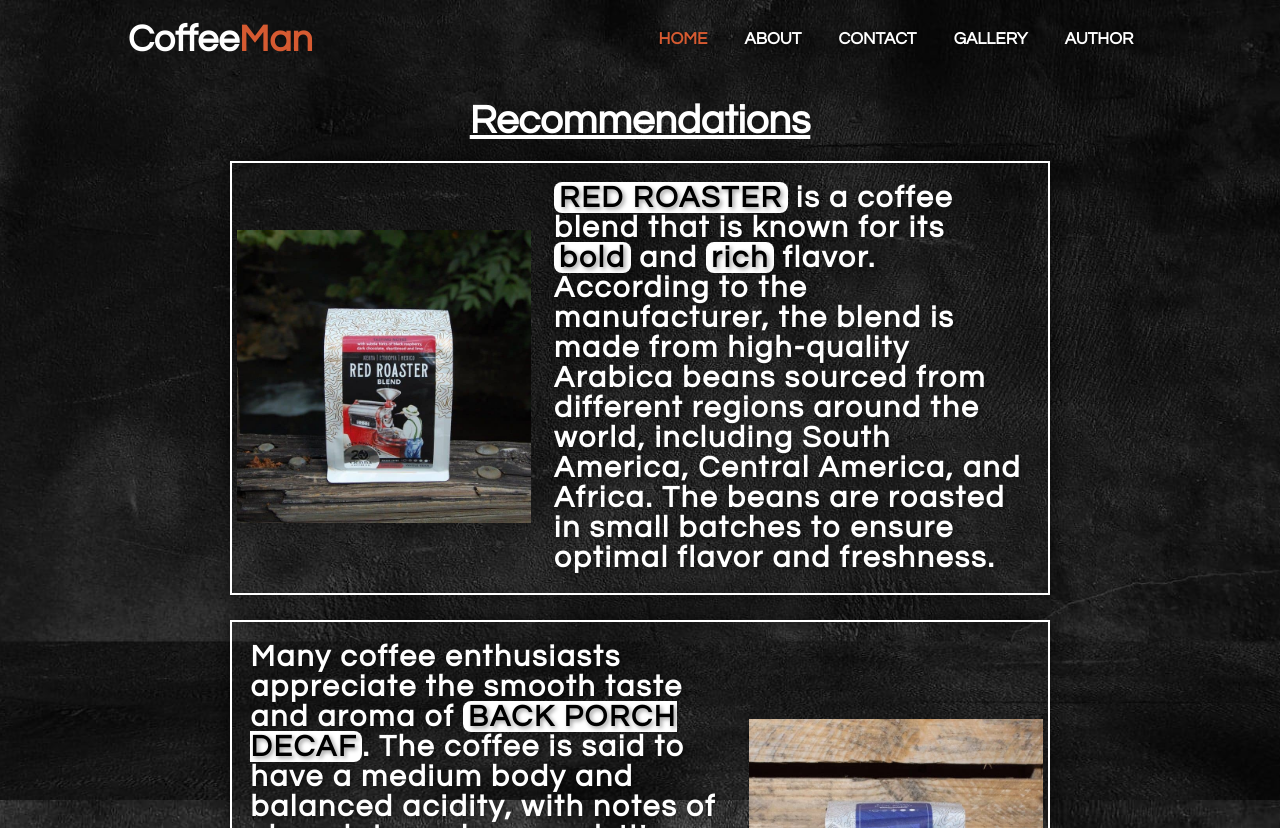
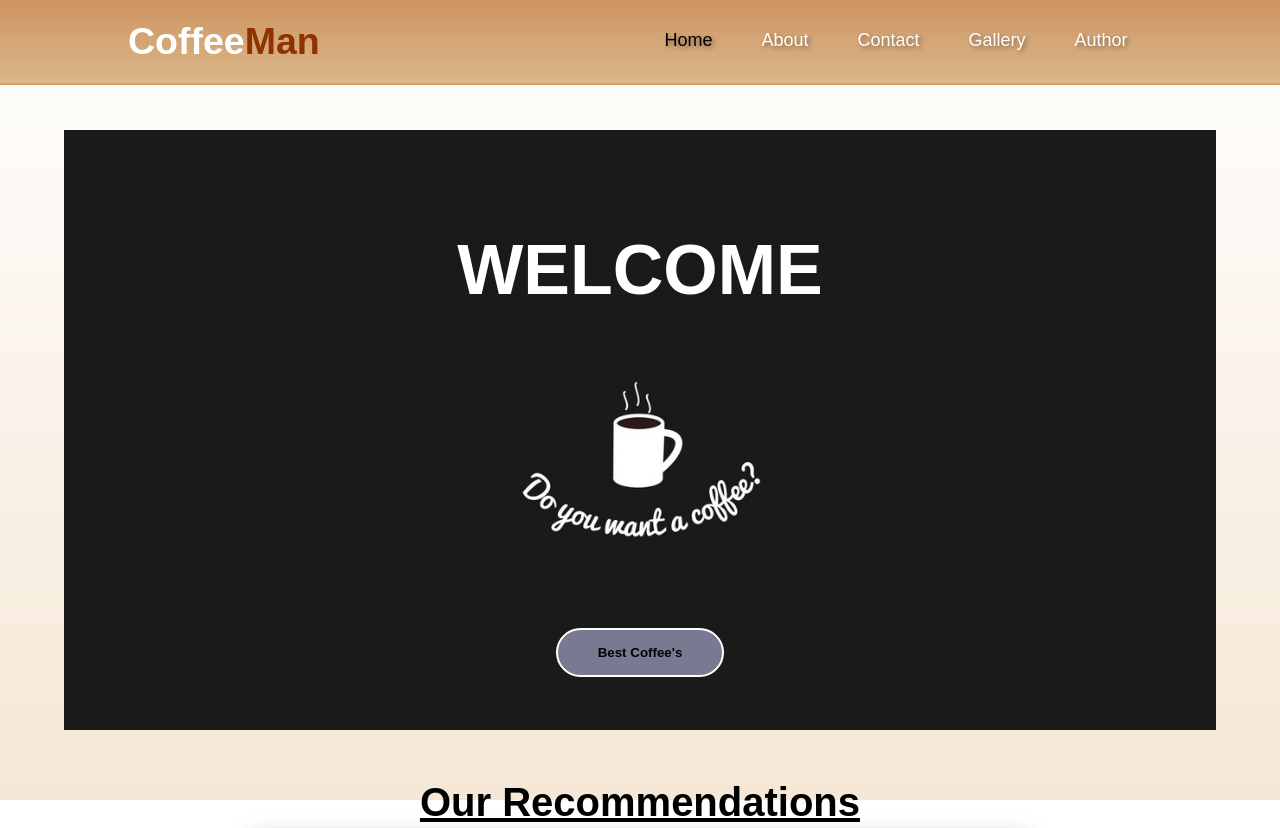
Before and after one commit to splendid69420/splendid69420.github.io, a plain HTML site: page index.html in a window 1280 px wide. Shown: the top 828 px of the page. Drawn offline with Linux system fonts and the light colour scheme.

Commit message:
updated files

```diff
--- a/css/style.css
+++ b/css/style.css
@@ -2,38 +2,29 @@
     margin: 0px;
     padding: 0px;
     box-sizing: border-box;
-    font-family: 'Questrial', sans-serif;
-    color: #fff;
+    font-family: 'Raleway', sans-serif;
+    color: #000;
 }
 html{
     scroll-behavior: smooth;
 }
 body {
-  background-image: url("../img/cover-1.jpg");
-  background-repeat: no-repeat;
-  background-size: cover;
-  background-position:center center;
-  background-attachment: fixed;
   height: 100vh;
   margin: 0;
   display: flex;
   flex-direction: column;
   position: relative;
 }
-body::before {
+body:after {
   content: "";
-    display: block;
-    position:fixed;
+  position: fixed;
   top: 0;
   left: 0;
   width: 100%;
   height: 100%;
-    background-color: #000;
-    opacity: 0.5;
   z-index: -1;
+  background: linear-gradient(to bottom, #fff, #f5e7d5);
 }
-
-
 header{
     position: fixed;
    top: 0;
@@ -41,7 +32,17 @@
    width: 100%;
    z-index: 100;
     width: 100%;
-    background-color: transparent;
+    background-color: #E14D2A;
+    background: linear-gradient(to top, #DAB88B,  #CE9461);
+}
+header::after {
+  content: "";
+  display:block;
+  width: 100%;
+  height: 2px;
+  background-color: #DEA057;
+  margin: 0px auto;
+  border-radius: 10px;
 }
 nav{
     width: 80%;
@@ -54,22 +55,30 @@
     padding: 20px 0px;
     font-size: 25px;
 }
+#logo h1{
+  color: #fff;
+}
 #meni{
     width: 50%;
     padding: 23px 0px;
 }
 #meni ul li{
     color: #6d6b6e;
-    font-weight: 700;
+    font-weight: 500;
     text-transform: uppercase;
-    font-size: 17px;
+    font-size: 18px;
 }
 #meni ul li a {
+  text-transform: capitalize;
+  color: #fff;
     position: relative;
     display: inline-block;
     padding-top: 7px;
     text-decoration: none;
     text-shadow: 2px 2px 4px rgba(0,0,0,0.4);
+  }
+  #meni ul li a:hover{
+    color: #000;
   }
 
   #meni ul li a:after {
@@ -80,7 +89,7 @@
     width: 0%;
     height: 3px;
     border-radius: 20px;
-    background-color: #D65A31;
+    background-color: #000;
     transition: width 0.3s ease-in-out;
     text-underline-offset: 8px;
   }
@@ -89,7 +98,7 @@
     width: 100%;
   }
   #meni ul li.current a {
-    color: #D65A31;
+    color: #000;
   }
 
 
@@ -110,11 +119,40 @@
 }
 
 .txt-color-blue{
-    color: #d65a31;
+    color: #8E3200;
 }
 a:hover{
-    color: #D65A31;
+    color: #000;
     transition: 0.2s;
+}
+#welcome{
+  width: 90%;
+  height: 600px;
+  margin: 50px auto;
+  background-image: url("../img/welcome.jpg");
+  background-size: cover;
+  background-position: center;
+  text-align: center;
+}
+#welcome h2{
+  color: #fff;
+  padding-top: 100px;
+  font-size: 70px;
+}
+.welcome-button{
+  margin-top: 300px;
+  padding: 15px 40px;
+  background-color: #787A91;
+  border-radius: 30px;
+  border: 2px solid #fff;
+  color: #000;
+  font-weight: 700;
+  transition: 0.3s;
+}
+.welcome-button:hover{
+  background-color: #DEA057;
+  transition: 0.3s;
+  cursor: pointer;
 }
 .okvir{
     width: 80%;
@@ -144,10 +182,10 @@
     justify-content: center;
     align-items: center;
     margin-bottom: 20px;
-    width: 80%;
+    width: 75%;
     margin: 0px auto;
     margin-bottom: 25px;
-    border: 2px solid #fff;
+    border: 2px solid #000;
     box-shadow: 0px 0px 19px 5px rgba(0,0,0,0.5);
   }
 
@@ -172,17 +210,16 @@
     padding: 10px;
   }
   .article-text p{
-    font-weight: 900;
-    color: #fff;
-    font-size:30px;
+    color: #000;
+    font-size:25px;
     margin: 10px 0px;
     text-shadow: 2px 2px 4px rgba(0,0,0,0.4);
     letter-spacing: 2px;
-    line-height: 1;
+    line-height: 1.2;
   }
   .red-span{
     color: #000;
-    background-color: #fff;
+    background-color: #DDD;
     border-radius: 8px;
     padding: 0px 5px;
   }
@@ -203,13 +240,14 @@
   #reviews h2, h3{
     text-align: center;
     padding: 20px 0px;
+    text-decoration: underline;
   }
   .review{
-    background-color: rgba(0,0,0,0.1);
+    background-color: #f5e7d5;
     width: 32%;
     text-align: center;
-    border: 2px solid #fff;
-    box-shadow: 0px 0px 19px 5px rgba(0,0,0,0.5);
+    border: 2px solid #000;
+    box-shadow: 0px 2px 19px 5px rgba(0,0,0,0.5);
     text-shadow: 2px 2px 4px rgba(0,0,0,0.4);
   }
   .underline-p{
@@ -218,30 +256,33 @@
   .profile-pic img{
     width: 20%;
     margin-top: 10px;
+    border: 2px solid #DDD;
   }
   .review p{
+    color: #000;
     line-height: 20px;
     letter-spacing: 1.5px;
   }
 .review-box{
-  max-width: 30%;
-  background-color: transparent;
+  max-width: 32%;
+  background-color: #f5e7d5;
   box-shadow: 0px 0px 19px 5px rgba(0,0,0,0.5);
   text-shadow: 2px 2px 4px rgba(0,0,0,0.4);
   padding: 10px;
   margin: 10px auto;
-  border: 2px solid #fff;
+  border: 2px solid #000;
 }
 
 .review-box h3 {
-  color: #fff;
+  text-decoration: underline;
+  color: #000;
   font-size: 24px;
   margin-bottom: 5px;
 }
 
 .review-box label {
   display: block;
-  color: #fff;
+  color: #000;
   font-size: 18px;
   margin-bottom: 5px;
 }
@@ -287,10 +328,16 @@
     justify-content: space-around;
   }
   .article-abt{
+    border-bottom:1px solid #000 ;
     text-align: center;
     width: 32%;
     padding: 10px 0px;
-    border: 3px solid #fff;
+    transition: all 0.3s ease-in-out;
+}
+
+.article-abt:hover {
+  border-bottom: none;
+    transform: scale(1.05);
     box-shadow: 0px 0px 19px 5px rgba(0,0,0,0.5);
     text-shadow: 2px 2px 4px rgba(0,0,0,0.4);
 }
@@ -303,19 +350,21 @@
   main::after {
     content: "";
     display:block;
-    width: 70%;
-    height: 3px;
-    background-color: white;
-    margin: 50px auto;
+    width: 100%;
+    height: 2px;
+    background-color: #DEA057;
+    margin: 50px auto 0px auto;
+    border-radius: 20px;
   }
 
   footer{
-    background-color: transparent;
+    background: linear-gradient(to bottom, #CEAB93, #AD8B73);
     height: auto;
     width: 100%;
     padding-top: 20px;
     flex-shrink: 0;
 }
+
 .footer-content{
     display: flex;
     align-items: center;
@@ -324,11 +373,13 @@
     text-align: center;
 }
 .footer-content h3{
+  color: #fff;
     font-size: 1.8rem;
     padding-bottom: 10px;
     line-height: 3rem;
 }
 .footer-content p{
+  color: #fff;
     margin: 5px auto;
     line-height: 28px;
     font-size: 14px;
@@ -347,7 +398,10 @@
     transition: color .4s ease;
 }
 .socials a:hover i{
-    color: #D65A31;
+    color: #fff;
+}
+.socials a:hover{
+  color: #fff;
 }
 .footer-bottom{
     background-color: transparent;
@@ -360,10 +414,10 @@
     text-transform: capitalize;
 }
 .footer-bottom span{
-    text-transform: uppercase;
-    color: #D65A31;
+    text-transform: capitalize;
+    color: #fff;
     font-weight: 200;
 }
 .redh5{
-    color: #D65A31;
+    color: #000;
 }
--- a/css/stylev5.css
+++ b/css/stylev5.css
@@ -21,3 +21,6 @@
   .gallery-pics img:hover {
     transform: scale(1.1);
   }
+.naslov{
+  margin-bottom: 3%;
+}
--- a/index.html
+++ b/index.html
@@ -37,9 +37,13 @@
     </header>
     <!--Ovo je cover-->
         <main>
+            <div id="welcome">
+                <h2>WELCOME</h2><br/>
+                <a href="gallery.html"><button class="welcome-button">Best Coffee's</button></a>
+            </div>
             <div class="okvir">
                 <div class="naslov">
-                    <h1>Recommendations</h1>
+                    <h1>Our Recommendations</h1>
                 </div>
                 <div class="content-main-left">
                     <div class="article-pic">
@@ -165,7 +169,6 @@
                 </form>
             </div>
               </section>
-
             <div id="about-section">
                 <div class="article-abt">
                     <i class='fas fa-book-open'></i>
```
Also changed, not shown: css/stylev3.css (+6 -5 lines), img/welcome.jpg (added). Lines whose indentation alone changed are shown as unchanged.
